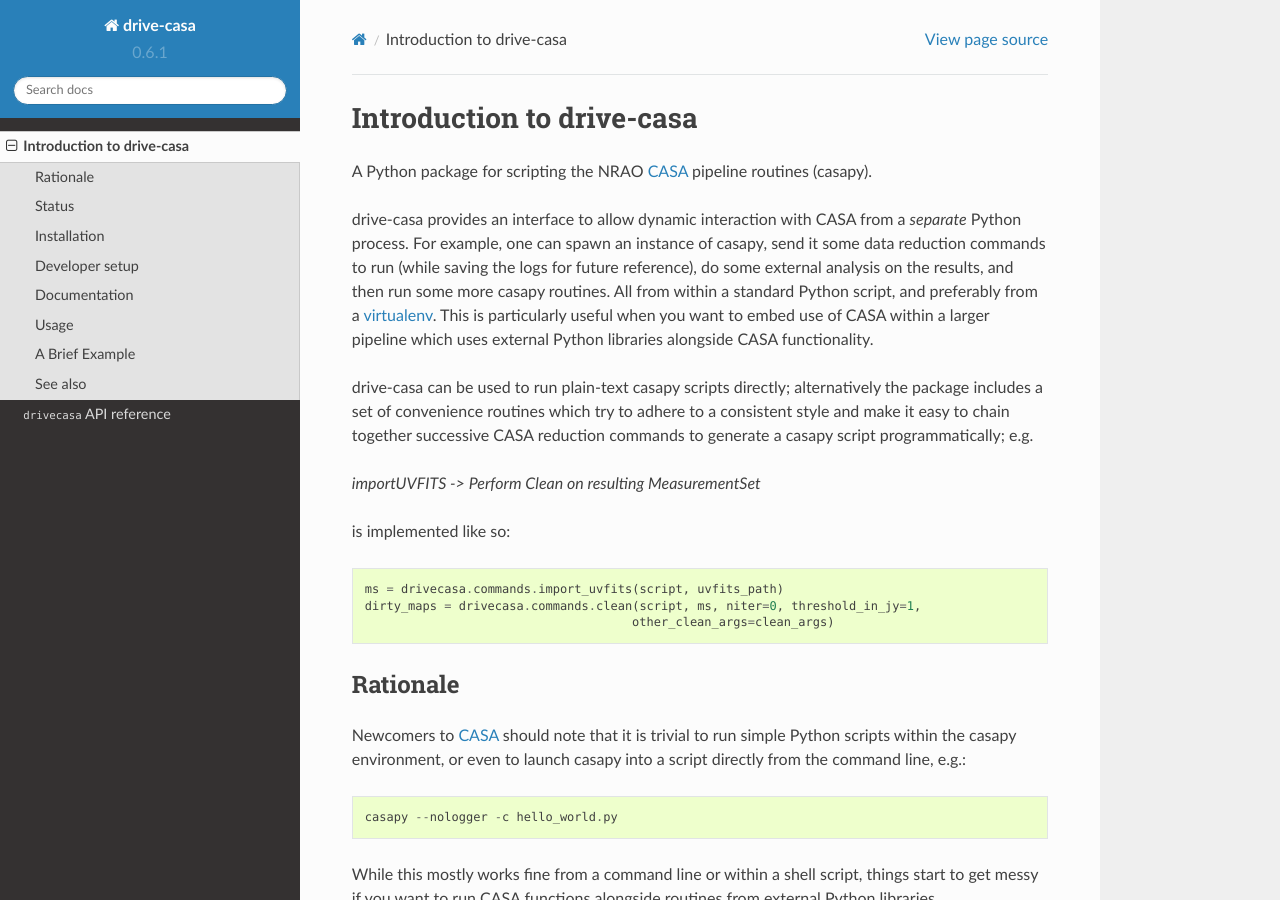
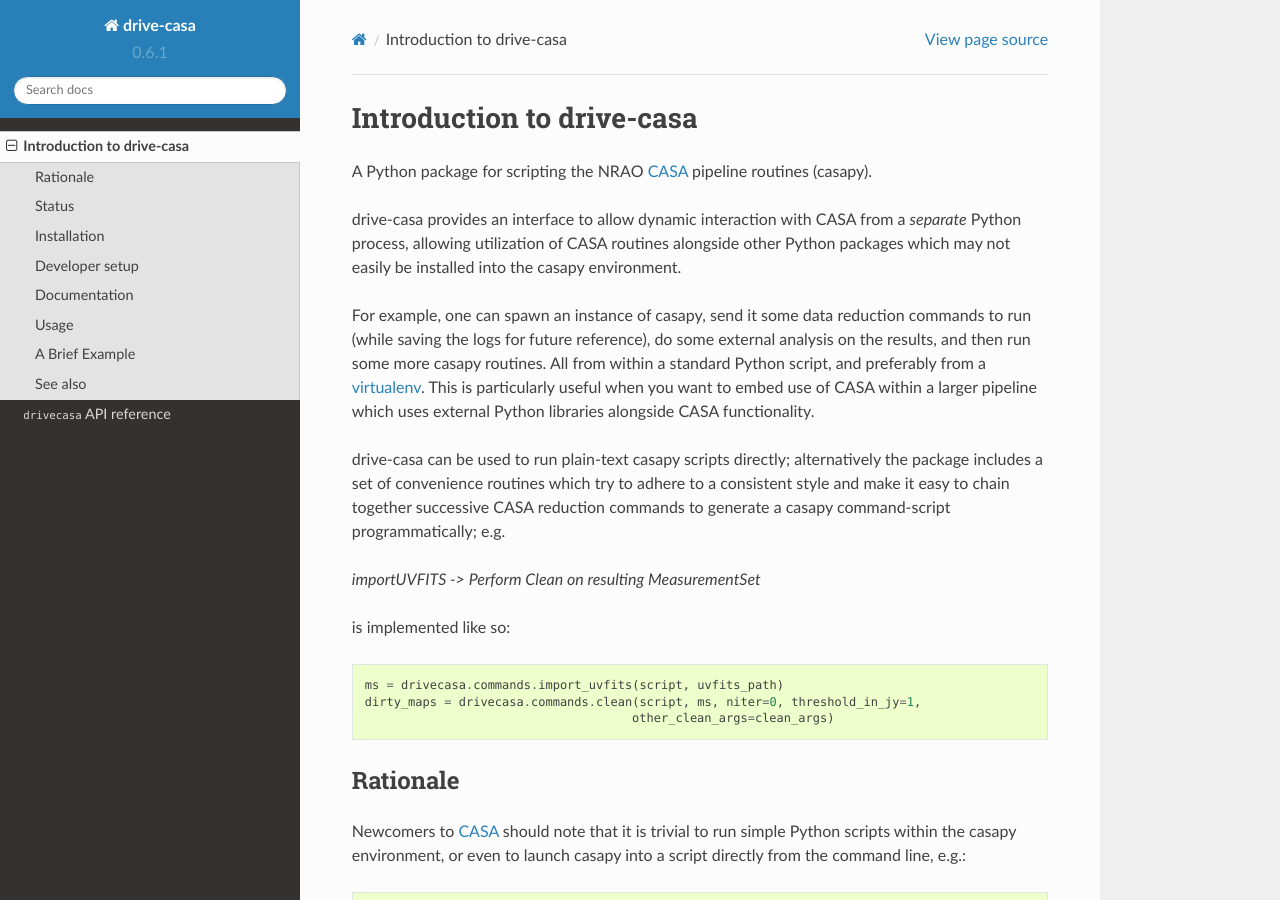
Before and after one commit to timstaley/drive-casa, a Sphinx documentation site: the page built from documentation/source/introduction.rst, in a window 1280 px wide and 900 px high. Built offline with Sphinx 7.4.7 and the Read the Docs theme 2.0.0, drawn with Linux system fonts in a browser that asks for light colours; formulas are drawn with MathJax 3; the version number is read from the project's files by our own code.

Commit message:
Tweak intro lede

```diff
--- a/documentation/source/introduction.rst
+++ b/documentation/source/introduction.rst
@@ -7,7 +7,10 @@
 A Python package for scripting the NRAO CASA_ pipeline routines (casapy).
 
 drive-casa provides an interface to allow dynamic
-interaction with CASA from a *separate* Python process.
+interaction with CASA from a *separate* Python process, allowing utilization
+of CASA routines alongside other Python packages which may not easily be
+installed into the casapy environment.
+
 For example,
 one can spawn an instance of casapy, send it some data reduction
 commands to run (while saving the logs for future reference),
@@ -20,7 +23,7 @@
 drive-casa can be used to run plain-text casapy scripts
 directly; alternatively the package includes a set of convenience
 routines which try to adhere to a consistent style and make it easy to chain
-together successive CASA reduction commands to generate a casapy script
+together successive CASA reduction commands to generate a casapy command-script
 programmatically; e.g.
 
 `importUVFITS ->
```
